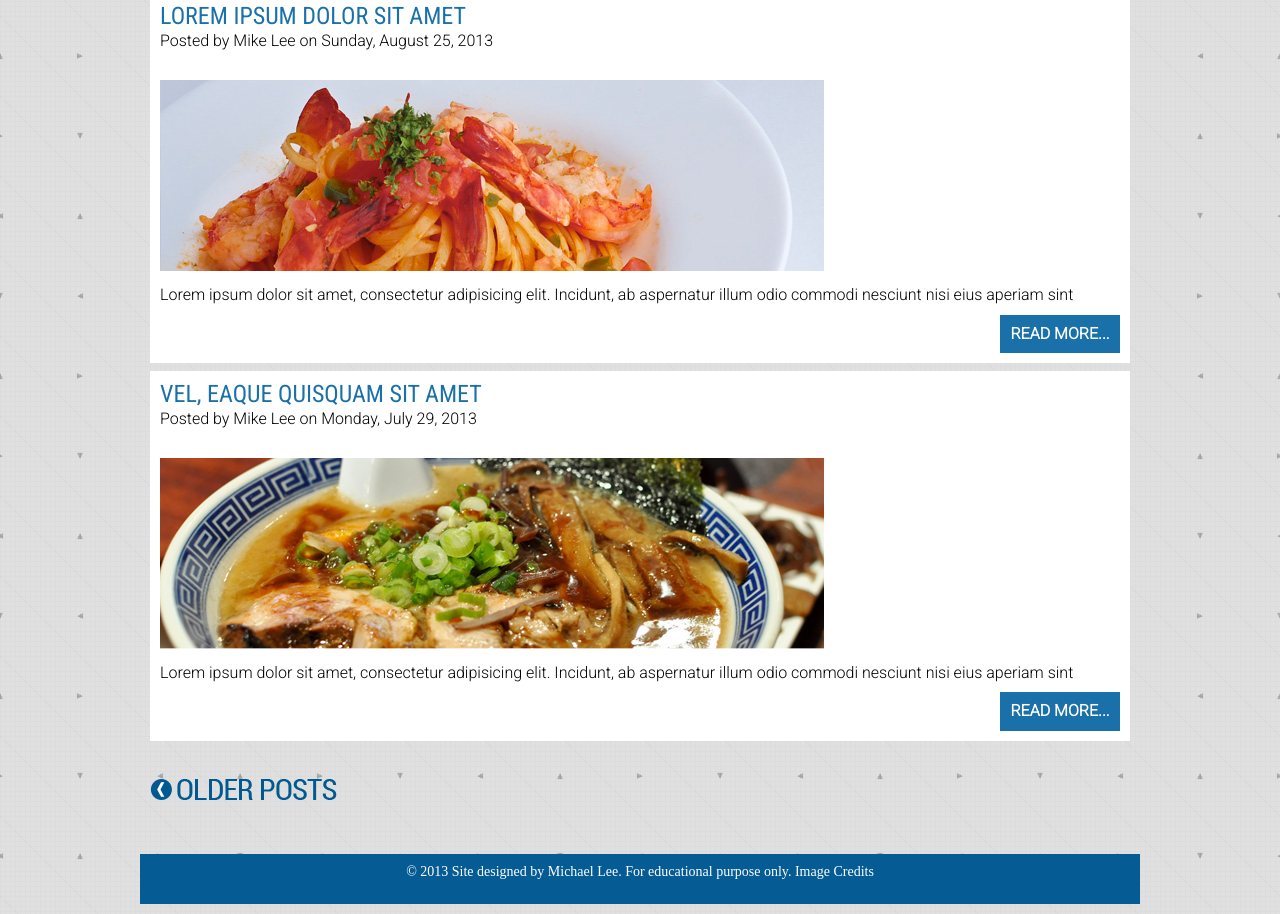
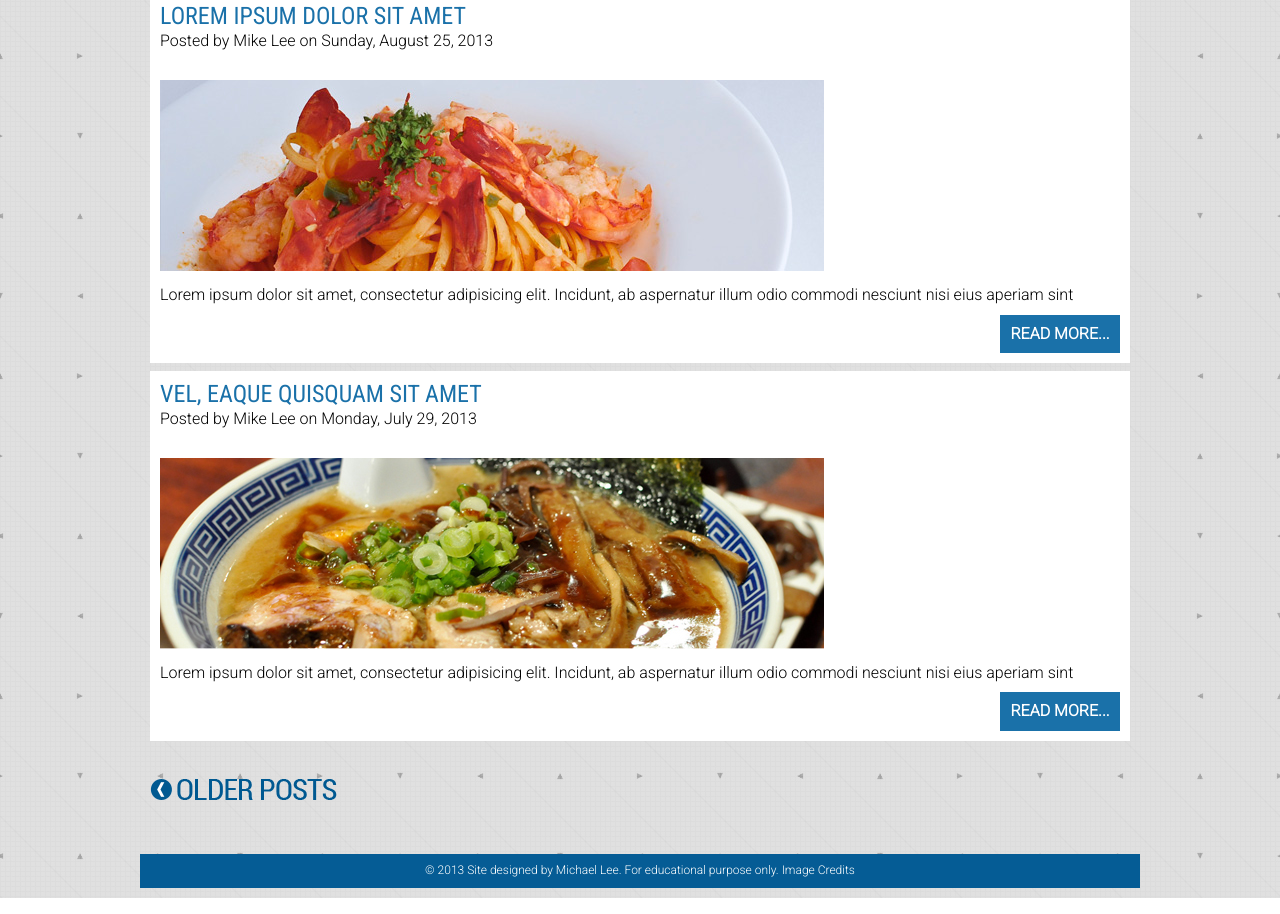
Before and after one commit to Katerina-BCIT/food-explorer, a website: page dev/index.html in a window 1280 px wide. Shown: the part 1864-2778 px from the top of the page. Drawn offline with nearby package versions, Linux system fonts and the light colour scheme; files that its build step writes are made by us from their sources.

Commit message:
med inq for 500px

```diff
--- a/dev/scss/_footer.scss
+++ b/dev/scss/_footer.scss
@@ -1,6 +1,5 @@
 .footer {
     font-size: 14px;
-    font-family: "PT Serif", serif;
     padding: 10px;
     margin: 10px 10px 10px 0;
     background-color: rgb(5, 92, 149);
@@ -8,4 +7,14 @@
     text-align: center;
     width: 100%;
     box-sizing: border-box;
+
 }
+
+@include mq($tabletSmall){
+    .footer{
+        font-size: 12px;
+        p{
+            margin: 0;
+        }
+    }
+}
```
